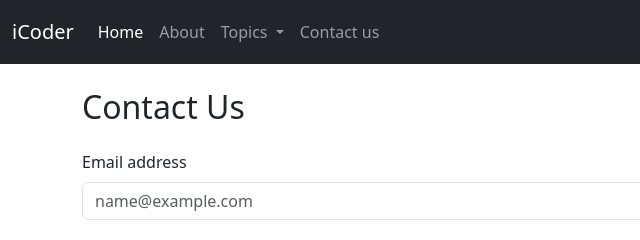
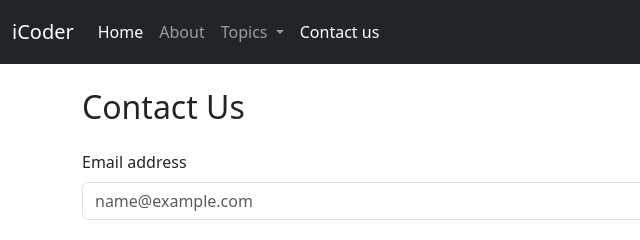
Before and after one commit to Honey-143/iCoderBootstrap143, a plain HTML site: page contact.html in a window 1280 px wide. Shown: the top 240 px of the page, 0-640 px from the left. Drawn offline with nearby package versions, Linux system fonts and the light colour scheme.

Commit message:
Update contact.html

```diff
--- a/contact.html
+++ b/contact.html
@@ -42,7 +42,7 @@
                         </ul>
                     </li>
                     <li class="nav-item">
-                        <a class="nav-link" href="/iCoderBootstrap143/contact.html">Contact us</a>
+                        <a class="nav-link active" href="/iCoderBootstrap143/contact.html">Contact us</a>
                     </li>
 
                 </ul>
```
